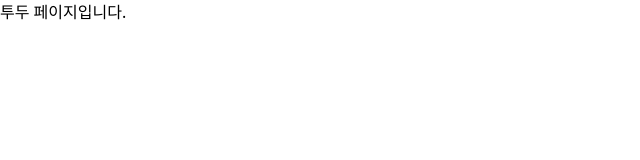
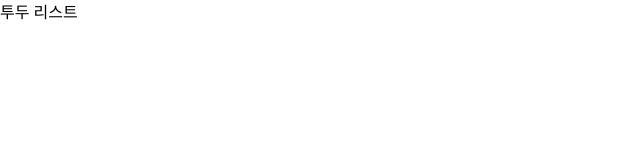
Before and after one commit to JaydenLee1116/wanted-pre-onboarding-frontend, a React (Create React App) app: page /todo in a window 1280 px wide. Shown: the top 160 px of the page, without its empty margins (0-640 px from the left). Built offline with nearby package versions, Linux system fonts and the light colour scheme; sample sign-in values are in the browser's storage.

Commit message:
♻️ refactor: Title 컴포넌트 적용
- SignUp page
- SignIn page
- Todo page

```diff
--- a/src/pages/SignInPage.tsx
+++ b/src/pages/SignInPage.tsx
@@ -3,6 +3,7 @@ import { useNavigate } from 'react-router-dom';
 
 import Input from '../components/Input';
 import Button from '../components/Button';
+import Title from '../components/Title';
 import isValid from '../utils/isValid';
 import { axiosFetch } from '../api/axiosInstance';
 
@@ -45,7 +46,7 @@ const SignInPage = () => {
 
   return (
     <section className="flex h-96 w-full flex-col items-center justify-between">
-      <div className="text-4xl font-bold">로그인</div>
+      <Title>로그인</Title>
       <Input>
         <Input.Label htmlFor="email">이메일</Input.Label>
         <Input.TextField
--- a/src/pages/SignUpPage.tsx
+++ b/src/pages/SignUpPage.tsx
@@ -3,6 +3,7 @@ import { useNavigate } from 'react-router-dom';
 
 import Input from '../components/Input';
 import Button from '../components/Button';
+import Title from '../components/Title';
 import isValid from '../utils/isValid';
 import { axiosFetch } from '../api/axiosInstance';
 
@@ -41,7 +42,7 @@ const SignUpPage = () => {
 
   return (
     <section className="flex h-96 w-full flex-col items-center justify-between">
-      <div className="text-4xl font-bold">회원가입</div>
+      <Title>회원가입</Title>
       <Input>
         <Input.Label htmlFor="email">이메일</Input.Label>
         <Input.TextField
--- a/src/pages/TodoPage.tsx
+++ b/src/pages/TodoPage.tsx
@@ -1,5 +1,7 @@
 import { useEffect } from 'react';
 import { useNavigate } from 'react-router-dom';
+
+import Title from '../components/Title';
 
 const TodoPage = () => {
   const navigate = useNavigate();
@@ -8,7 +10,11 @@ const TodoPage = () => {
     if (!accessToken) navigate('/signin');
   });
 
-  return <div>투두 페이지입니다.</div>;
+  return (
+    <section className="flex h-96 w-full flex-col items-center justify-between">
+      <Title>투두 리스트</Title>
+    </section>
+  );
 };
 
 export default TodoPage;
```
